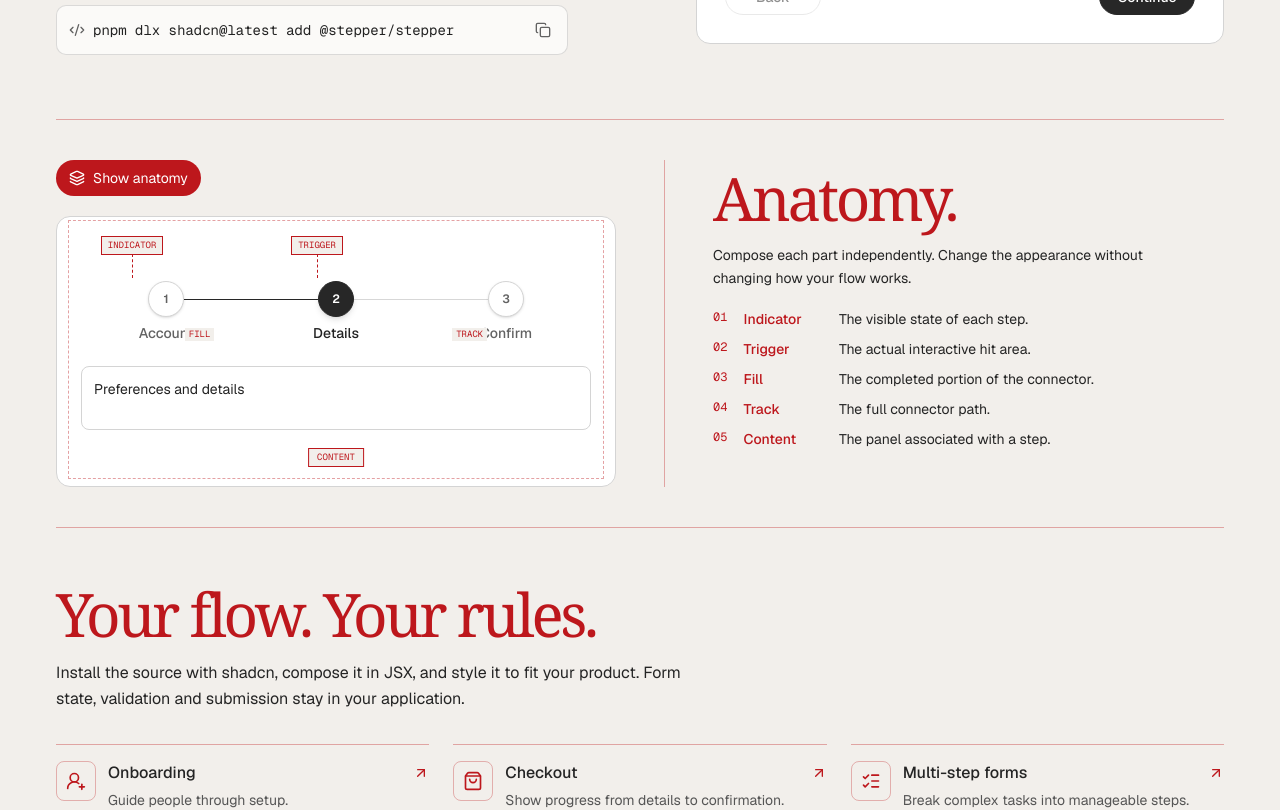
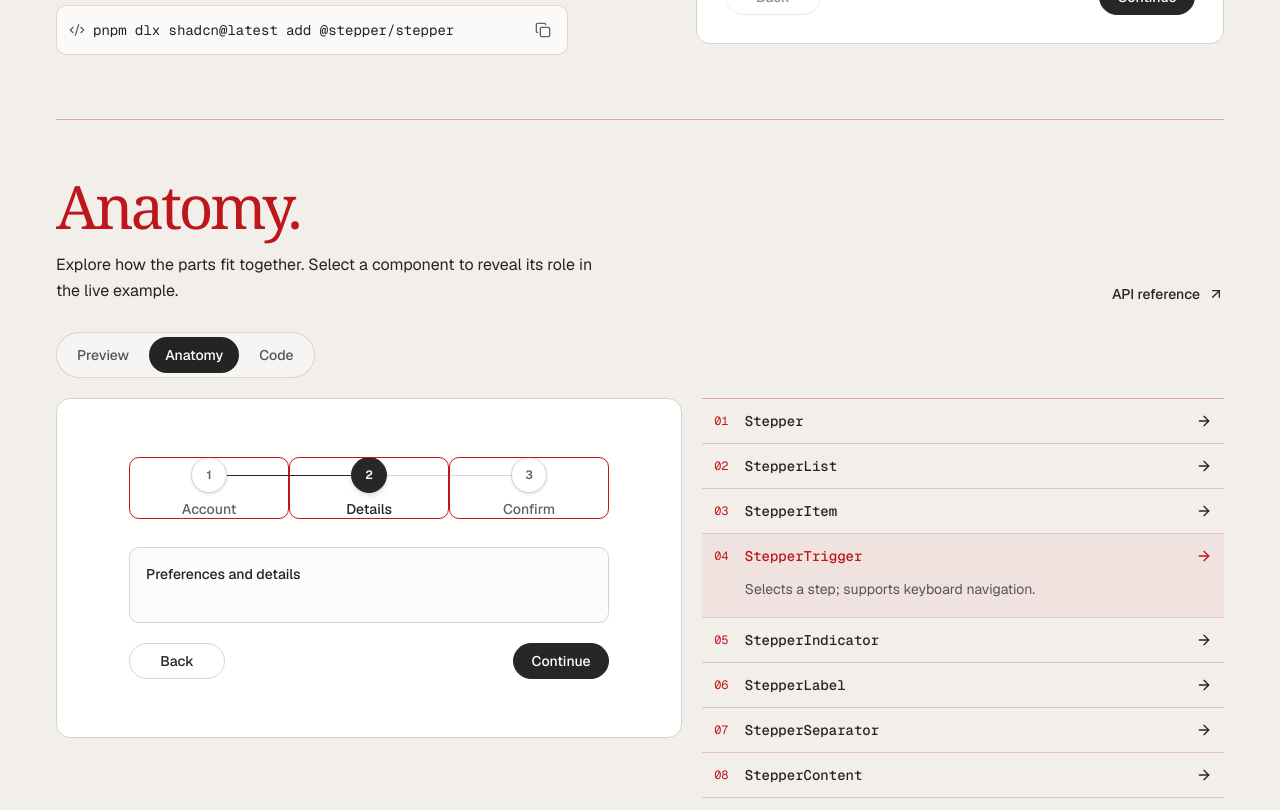
Before and after one commit to francozeta/stepper, a Next.js app: page /drafts/identity in a window 1280 px wide. Shown: the part 500-1310 px from the top of the page. Built offline with nearby package versions, Linux system fonts and the light colour scheme.

Commit message:
design: turn anatomy into an interactive component inspector

```diff
--- a/app/(home)/drafts/identity/page.tsx
+++ b/app/(home)/drafts/identity/page.tsx
@@ -6,7 +6,7 @@ import { registryInstallSnippet } from "@/lib/docs";
 import Link from "next/link";
 import {
   Stepper, StepperContent, StepperItem, StepperList,
-  StepperNext, StepperPrevious,
+  StepperNext, StepperPrevious, StepperTrigger, StepperIndicator, StepperLabel, StepperSeparator,
 } from "@/components/ui/stepper";
 
 export const metadata: Metadata = {
@@ -27,13 +27,49 @@ const serif = "[font-family:Georgia,'Times_New_Roman',serif] font-normal trackin
 const rule = "border-[#bd171c]/35";
 const field = "h-10 w-full min-w-0 rounded-md border border-border bg-background px-3 text-base text-foreground outline-none focus-visible:ring-2 focus-visible:ring-ring ";
 const stages = [{value:"account"}, {value:"details"}, {value:"confirm"}] as const;
-const parts = [
-  ["Indicator", "The visible state of each step."],
-  ["Trigger", "The actual interactive hit area."],
-  ["Fill", "The completed portion of the connector."],
-  ["Track", "The full connector path."],
-  ["Content", "The panel associated with a step."],
+const anatomyParts = [
+  { id: "root", name: "Stepper", detail: "Shares the current step and navigation state.", slot: "stepper" },
+  { id: "list", name: "StepperList", detail: "Groups the steps in their navigation order.", slot: "stepper-list" },
+  { id: "item", name: "StepperItem", detail: "Represents one stage and its state.", slot: "stepper-item" },
+  { id: "trigger", name: "StepperTrigger", detail: "Selects a step; supports keyboard navigation.", slot: "stepper-trigger" },
+  { id: "indicator", name: "StepperIndicator", detail: "Shows a number, completion mark or error.", slot: "stepper-indicator" },
+  { id: "label", name: "StepperLabel", detail: "Names the stage for the person using it.", slot: "stepper-label" },
+  { id: "separator", name: "StepperSeparator", detail: "Track and fill connect stages and express progress.", slot: "stepper-separator" },
+  { id: "content", name: "StepperContent", detail: "Displays the panel for the active stage.", slot: "stepper-content" },
+  { id: "navigation", name: "StepperPrevious / Next", detail: "Moves to the previous or next enabled stage.", slot: "stepper-next" },
 ] as const;
+
+const anatomyCode = `<Stepper defaultValue="details">
+  <StepperList>
+    {steps.map(({ value, label }, index) => (
+      <StepperItem key={value} value={value}
+        defaultTrigger={false} separator={false}>
+        <StepperTrigger>
+          <StepperIndicator />
+          <StepperLabel>{label}</StepperLabel>
+        </StepperTrigger>
+        {index < steps.length - 1 && <StepperSeparator />}
+      </StepperItem>
+    ))}
+  </StepperList>
+  <StepperContent value="account">Account information</StepperContent>
+  <StepperContent value="details">Preferences and details</StepperContent>
+  <StepperContent value="confirm">Review your information</StepperContent>
+  <StepperPrevious>Back</StepperPrevious>
+  <StepperNext>Continue</StepperNext>
+</Stepper>`;
+
+const inspectorStyles = `
+  .identity-inspector:not(:has(#inspect-code:checked)) [data-inspector-code],
+  .identity-inspector:has(#inspect-code:checked) [data-inspector-live],
+  .identity-inspector:not(:has(#inspect-anatomy:checked)) [data-inspector-parts] { display: none; }
+  .identity-inspector:has(#inspect-anatomy:checked) [data-inspector-live] { background-image: radial-gradient(#bd171c20 .65px, transparent .65px); background-size: 12px 12px; }
+  ${anatomyParts.filter(p=>p.id!=="navigation").map(p=>`.identity-inspector:has(#inspect-anatomy:checked):has(#part-${p.id}:checked) [data-inspector-component] [data-slot="${p.slot}"]:not([hidden]):not(:focus-visible) { outline: 1px solid #bd171c; outline-offset: -1px; }`).join("\n")}
+  .identity-inspector:has(#inspect-anatomy:checked):has(#part-navigation:checked) [data-inspector-component] :is([data-slot="stepper-previous"],[data-slot="stepper-next"]):not(:focus-visible) { outline: 1px solid #bd171c; outline-offset: 3px; }
+  .identity-inspector:has(#inspect-anatomy:checked):has(#part-separator:checked) [data-inspector-component] [data-slot="stepper-separator"] { outline: 2px solid #bd171c; outline-offset: 2px; }
+  .identity-inspector:has(#inspect-anatomy:checked):has(#part-indicator:checked) [data-inspector-component] [data-slot="stepper-indicator"],
+  .identity-inspector:has(#inspect-anatomy:checked):has(#part-label:checked) [data-inspector-component] [data-slot="stepper-label"] { outline-offset: 3px; }
+`;
 
 function Mark({ className = "" }: {className?: string}) {
   return <svg viewBox="0 0 48 48" fill="none" aria-hidden="true" className={className}>
@@ -76,30 +112,59 @@ function Demo() {
 }
 
 function Anatomy() {
-  return <div className="relative">
-    <input id="show-anatomy" type="checkbox" defaultChecked className="peer sr-only"/>
-    <label htmlFor="show-anatomy" className="mb-5 inline-flex h-9 cursor-pointer items-center gap-2 rounded-full border border-[#bd171c]/50 px-3 text-sm text-[#bd171c] peer-focus-visible:outline-2 peer-focus-visible:outline-offset-2 peer-checked:bg-[#bd171c] peer-checked:text-white"><Layers aria-hidden="true" className="size-4 shrink-0"/> Show anatomy</label>
-    <div style={neutral} className="relative rounded-xl border border-border bg-background px-3 pt-16 pb-14 text-foreground sm:px-6">
-      <Stepper steps={stages} defaultValue="details" className="gap-4">
-        <StepperList>
-          <StepperItem value="account">Account</StepperItem>
-          <StepperItem value="details">Details</StepperItem>
-          <StepperItem value="confirm">Confirm</StepperItem>
-        </StepperList>
-        <div className="min-h-16 rounded-md border border-border p-3 text-xs text-muted-foreground">
-          <StepperContent value="account" className="border-0 bg-transparent p-0 shadow-none">Account information</StepperContent>
-          <StepperContent value="details" className="border-0 bg-transparent p-0 shadow-none">Preferences and details</StepperContent>
-          <StepperContent value="confirm" className="border-0 bg-transparent p-0 shadow-none">Review your information</StepperContent>
+  return <div className="identity-inspector mt-7">
+    <style>{inspectorStyles}</style>
+    <fieldset className="mb-5 flex flex-wrap items-center gap-1 rounded-full border border-[#242424]/15 bg-white/40 p-1 w-fit">
+      <legend className="sr-only">Component view</legend>
+      {([{id:"preview", label:"Preview"}, {id:"anatomy", label:"Anatomy"}, {id:"code", label:"Code"}]).map(({id,label})=><label key={id} className="relative cursor-pointer">
+        <input type="radio" name="inspector-view" id={"inspect-"+id} defaultChecked={id==="anatomy"} className="peer sr-only"/>
+        <span className="flex h-9 items-center justify-center rounded-full px-4 text-sm font-medium text-[#555] peer-checked:bg-[#242424] peer-checked:text-white peer-focus-visible:outline-2 peer-focus-visible:outline-offset-2 peer-focus-visible:outline-[#bd171c]">{label}</span>
+      </label>)}
+    </fieldset>
+    <div className="grid gap-5 lg:grid-cols-[1.2fr_1fr] lg:items-start">
+      <div className="min-w-0">
+        <div data-inspector-live="" style={neutral} className="flex min-h-[340px] items-center justify-center rounded-xl border border-border bg-background p-4 text-foreground sm:p-10">
+          <div data-inspector-component="" className="w-full max-w-lg rounded-lg bg-background p-2 sm:p-4">
+            <Stepper steps={stages} defaultValue="details" className="gap-5">
+              <StepperList aria-label="Anatomy example">
+                {stages.map(({value},index)=><StepperItem key={value} value={value} defaultTrigger={false} separator={false}>
+                  <StepperTrigger>
+                    <StepperIndicator/>
+                    <StepperLabel>{["Account","Details","Confirm"][index]}</StepperLabel>
+                  </StepperTrigger>
+                  {index<stages.length-1 && <StepperSeparator/>}
+                </StepperItem>)}
+              </StepperList>
+              <div className="min-h-[76px]">
+                {([{value:"account",text:"Account information"},{value:"details",text:"Preferences and details"},{value:"confirm",text:"Review your information"}] as const).map(({value,text})=><StepperContent key={value} value={value} className="min-h-[76px] rounded-lg border border-border bg-muted/25 p-4 shadow-none"><p className="text-sm font-medium">{text}</p></StepperContent>)}
+              </div>
+              <div className="flex justify-between gap-3">
+                <StepperPrevious className="rounded-full">Back</StepperPrevious>
+                <StepperNext className="rounded-full">Continue</StepperNext>
+              </div>
+            </Stepper>
+          </div>
         </div>
-      </Stepper>
-    </div>
-    <div aria-hidden="true" className="pointer-events-none absolute inset-x-0 top-14 bottom-0 hidden text-[#bd171c] peer-checked:block">
-      <div className="absolute inset-x-3 top-1 bottom-2 border border-dashed border-[#bd171c]/40"/>
-      <div className="absolute top-5 left-[8%] border border-[#bd171c] bg-[#f2efeb] px-1.5 py-0.5 font-mono text-[9px]">INDICATOR<span className="absolute top-full left-1/2 h-6 border-l border-dashed border-[#bd171c]"/></div>
-      <div className="absolute top-5 left-[42%] border border-[#bd171c] bg-[#f2efeb] px-1.5 py-0.5 font-mono text-[9px]">TRIGGER<span className="absolute top-full left-1/2 h-6 border-l border-dashed border-[#bd171c]"/></div>
-      <div className="absolute top-[112px] left-[23%] bg-[#f2efeb] px-1 font-mono text-[9px]">FILL</div>
-      <div className="absolute top-[112px] right-[23%] bg-[#f2efeb] px-1 font-mono text-[9px]">TRACK</div>
-      <div className="absolute bottom-5 left-1/2 -translate-x-1/2 border border-[#bd171c] bg-[#f2efeb] px-2 py-0.5 font-mono text-[9px]">CONTENT</div>
+        <div data-inspector-code="" style={neutral} className="relative rounded-xl border border-border bg-background text-foreground">
+          <div className="flex items-center justify-between gap-2 border-b border-border px-4 py-2.5">
+            <span className="flex items-center gap-2 text-sm"><Code2 aria-hidden="true" className="size-4"/> JSX</span>
+            <CopyButton value={anatomyCode} label="Copy JSX" iconOnly className="size-9"/>
+          </div>
+          <pre tabIndex={0} className="max-h-[520px] overflow-auto p-4 text-xs leading-6 focus-visible:outline-2 focus-visible:outline-[#bd171c] sm:text-sm"><code>{anatomyCode}</code></pre>
+        </div>
+      </div>
+      <fieldset data-inspector-parts="" className="min-w-0 border-t border-[#bd171c]/35">
+        <legend className="sr-only">Inspect a component part</legend>
+        {anatomyParts.map(({id,name,detail},i)=><label key={id} className="relative block cursor-pointer border-b border-[#bd171c]/20">
+          <input id={"part-"+id} type="radio" name="inspector-part" defaultChecked={id==="trigger"} className="peer sr-only"/>
+          <span className="grid grid-cols-[2ch_minmax(0,1fr)_1rem] items-center gap-x-3 px-3 py-3 text-sm peer-checked:bg-[#bd171c]/[.055] peer-checked:text-[#bd171c] peer-focus-visible:outline-2 peer-focus-visible:outline-[#bd171c]">
+            <span aria-hidden="true" className="font-mono text-xs tabular-nums text-[#bd171c]">{String(i+1).padStart(2,"0")}</span>
+            <span className="break-words font-mono text-[13px] font-medium sm:text-sm">{name}</span>
+            <ArrowRight aria-hidden="true" className="size-4"/>
+          </span>
+          <span className="hidden px-3 pt-0 pb-4 pl-[calc(2ch+1.5rem)] text-sm leading-relaxed text-[#555] peer-checked:block peer-checked:bg-[#bd171c]/[.055]">{detail}</span>
+        </label>)}
+      </fieldset>
     </div>
   </div>;
 }
@@ -137,13 +202,15 @@ export default function IdentityStudy() {
           <Demo/>
         </div>
       </section>
-      <section className={`grid gap-8 border-b py-10 lg:grid-cols-2 lg:gap-12 ${rule}`}>
-        <div className="min-w-0"><Anatomy/></div>
-        <div className="lg:border-l lg:border-[#bd171c]/35 lg:pl-12">
-          <h2 className={`${serif} mt-2 text-6xl text-[#bd171c]`}>Anatomy.</h2>
-          <p className="mt-4 max-w-md text-sm leading-relaxed">Compose each part independently. Change the appearance without changing how your flow works.</p>
-          <dl className="mt-5 grid gap-2.5 text-sm">{parts.map(([name,desc],i)=><div key={name} className="grid grid-cols-[2ch_9ch_1fr] gap-3"><span aria-hidden="true" className="font-mono text-xs text-[#bd171c]">{String(i+1).padStart(2,"0")}</span><dt className="font-medium text-[#bd171c]">{name}</dt><dd>{desc}</dd></div>)}</dl>
+      <section id="anatomy" className={`border-b py-10 lg:py-14 ${rule}`}>
+        <div className="flex flex-wrap items-end justify-between gap-4">
+          <div>
+            <h2 className={`${serif} text-5xl text-[#bd171c] sm:text-6xl`}>Anatomy.</h2>
+            <p className="mt-4 max-w-[52ch] text-base leading-relaxed">Explore how the parts fit together. Select a component to reveal its role in the live example.</p>
+          </div>
+          <Link href="/docs/api" className="inline-flex items-center gap-2 text-sm font-medium hover:text-[#bd171c]">API reference <ArrowUpRight aria-hidden="true" className="size-4"/></Link>
         </div>
+        <Anatomy/>
       </section>
       <section className={`border-b py-10 lg:py-14 ${rule}`}>
         <h2 className={`${serif} text-5xl text-[#bd171c] sm:text-6xl`}>Your flow. Your rules.</h2>
```
